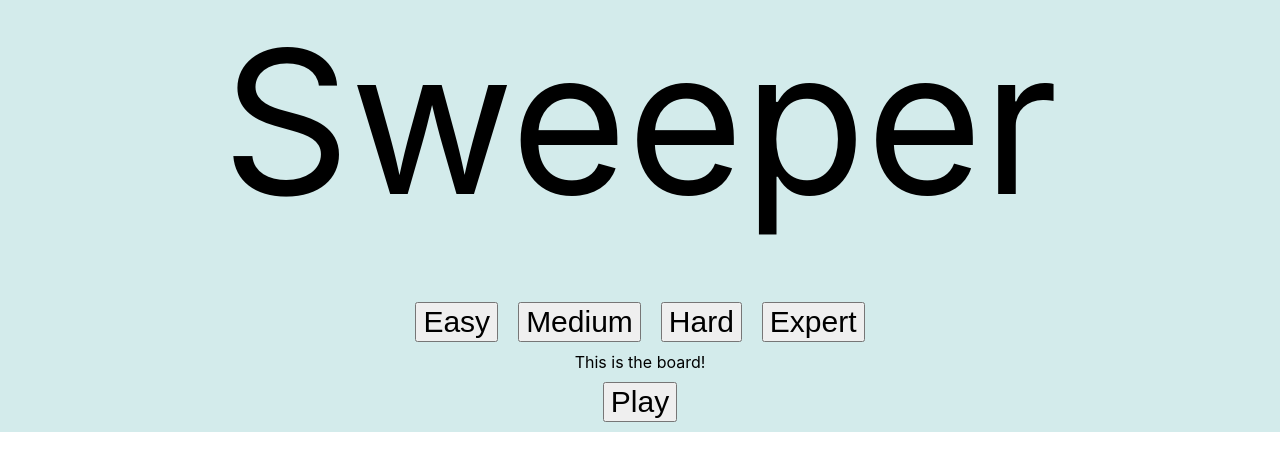
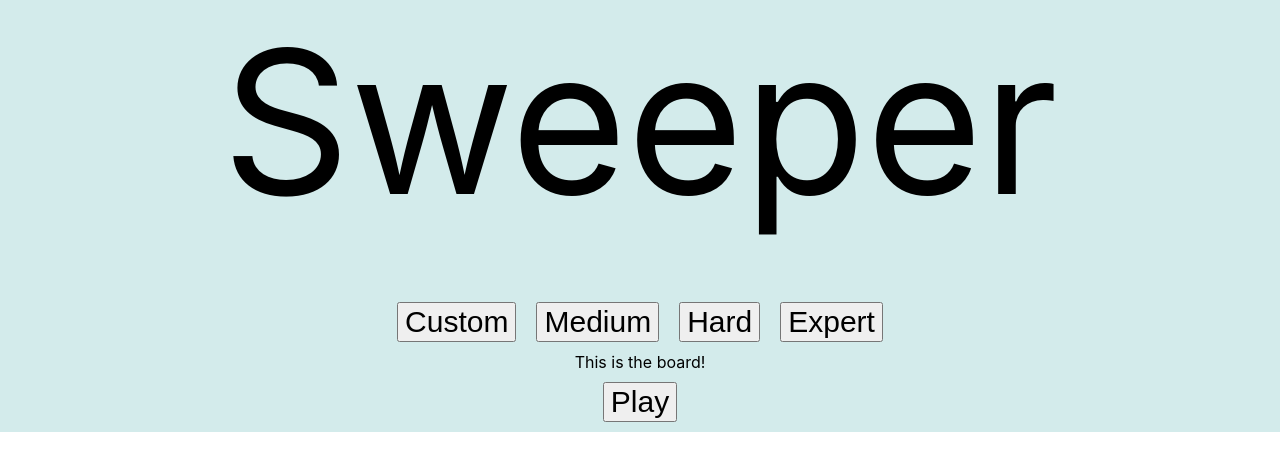
Before and after one commit to TomHoughtonAlliss/sweeper, a React (Create React App) app in the folder frontend/: page / in a window 1280 px wide. Shown: the top 470 px of the page. Built offline with nearby package versions, Linux system fonts and the light colour scheme.

Commit message:
Created components folder

```diff
--- a/frontend/src/App.tsx
+++ b/frontend/src/App.tsx
@@ -1,5 +1,5 @@
 import React from "react";
-import Board from "./Board";
+import Board from "./components/Board";
 import "./App.css";
 
 function App() {
@@ -9,7 +9,7 @@ function App() {
         Sweeper
       </header>
       <div className="App-difficulty-parent">
-        <button className='App-button'>Easy</button>
+        <button className='App-button'>Custom</button>
         <button className='App-button'>Medium</button>
         <button className='App-button'>Hard</button>
         <button className='App-button'>Expert</button>
```
Also changed, not shown: frontend/src/components/Board.tsx (renamed from frontend/src/Board.tsx).
